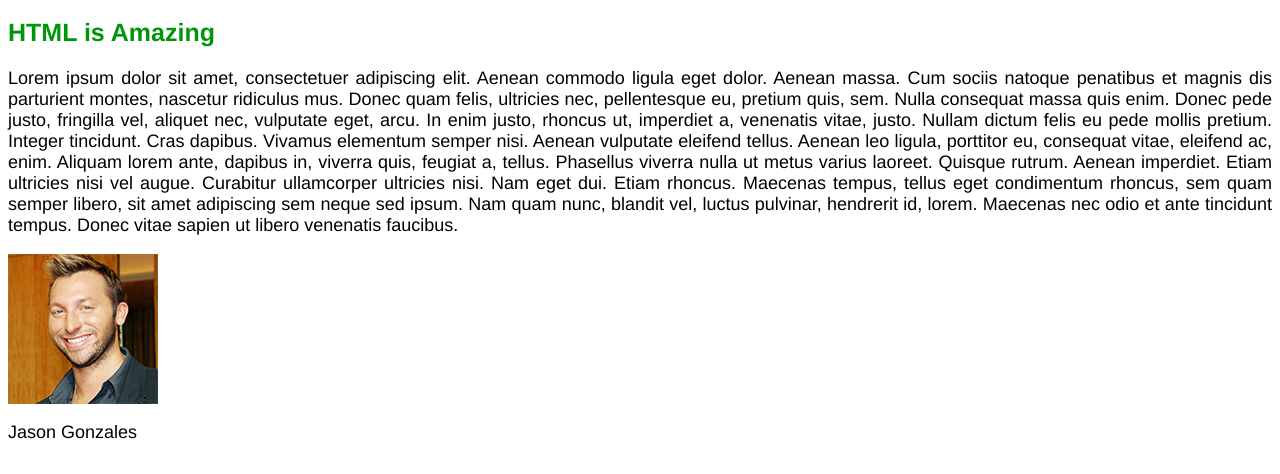
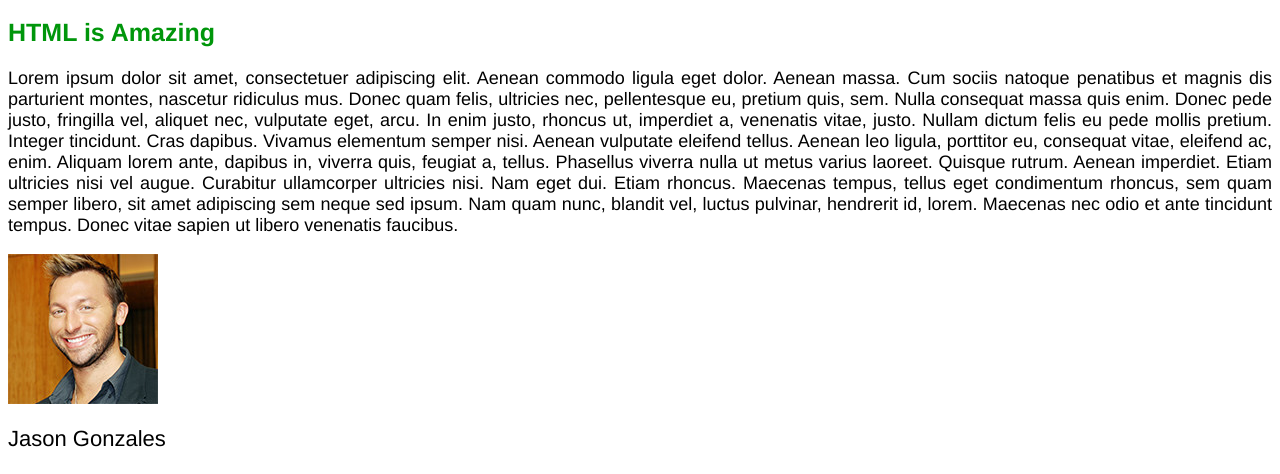
Before and after one commit to Yoimer/build-responsive-real-world-websites-with-html5-and-css3-2017-10, a plain HTML site: page blog post/index.html in a window 1280 px wide. Shown: the part 599-1073 px from the top of the page. Drawn offline with Linux system fonts and the light colour scheme; a script that the page names is missing.

Commit message:
015 classes and id's

```diff
--- a/blog post/index.html
+++ b/blog post/index.html
@@ -11,7 +11,7 @@
     <body>
         <h1>My first blog post</h1>
         <h2>This is my first blog post</h2>
-        <p>Lorem ipsum dolor sit amet, consectetuer adipiscing elit. Aenean commodo ligula eget dolor. Aenean massa. Cum sociis natoque penatibus et magnis dis parturient montes, nascetur ridiculus mus. Donec quam felis, ultricies nec, pellentesque eu, pretium quis, sem. Nulla consequat massa quis enim. Donec pede justo, fringilla vel, aliquet nec, vulputate eget, arcu. In enim justo, rhoncus ut, imperdiet a, venenatis vitae, justo. Nullam dictum felis eu pede mollis pretium. Integer tincidunt. Cras dapibus. Vivamus elementum semper nisi. Aenean vulputate eleifend tellus. Aenean leo ligula, porttitor eu, consequat vitae, eleifend ac, enim. Aliquam lorem ante, dapibus in, viverra quis, feugiat a, tellus. Phasellus viverra nulla ut metus varius laoreet. Quisque rutrum. Aenean imperdiet. Etiam ultricies nisi vel augue. Curabitur ullamcorper ultricies nisi. Nam eget dui. Etiam rhoncus. Maecenas tempus, tellus eget condimentum rhoncus, sem quam semper libero, sit amet adipiscing sem neque sed ipsum. Nam quam nunc, blandit vel, luctus pulvinar, hendrerit id, lorem. Maecenas nec odio et ante tincidunt tempus. Donec vitae sapien ut libero venenatis faucibus.</p>
+        <p class="main-text">Lorem ipsum dolor sit amet, consectetuer adipiscing elit. Aenean commodo ligula eget dolor. Aenean massa. Cum sociis natoque penatibus et magnis dis parturient montes, nascetur ridiculus mus. Donec quam felis, ultricies nec, pellentesque eu, pretium quis, sem. Nulla consequat massa quis enim. Donec pede justo, fringilla vel, aliquet nec, vulputate eget, arcu. In enim justo, rhoncus ut, imperdiet a, venenatis vitae, justo. Nullam dictum felis eu pede mollis pretium. Integer tincidunt. Cras dapibus. Vivamus elementum semper nisi. Aenean vulputate eleifend tellus. Aenean leo ligula, porttitor eu, consequat vitae, eleifend ac, enim. Aliquam lorem ante, dapibus in, viverra quis, feugiat a, tellus. Phasellus viverra nulla ut metus varius laoreet. Quisque rutrum. Aenean imperdiet. Etiam ultricies nisi vel augue. Curabitur ullamcorper ultricies nisi. Nam eget dui. Etiam rhoncus. Maecenas tempus, tellus eget condimentum rhoncus, sem quam semper libero, sit amet adipiscing sem neque sed ipsum. Nam quam nunc, blandit vel, luctus pulvinar, hendrerit id, lorem. Maecenas nec odio et ante tincidunt tempus. Donec vitae sapien ut libero venenatis faucibus.</p>
         <!-- img is an element with the source attribute -->
         <img src="logo.jpg" alt="The HTML5 logo">
         <!-- external link -->
@@ -19,8 +19,8 @@
         <!-- internal link -->
         <a href="logo.jpg" target="_blank">HTML Logo</a>
         <h2>HTML is Amazing</h2>
-        <p>Lorem ipsum dolor sit amet, consectetuer adipiscing elit. Aenean commodo ligula eget dolor. Aenean massa. Cum sociis natoque penatibus et magnis dis parturient montes, nascetur ridiculus mus. Donec quam felis, ultricies nec, pellentesque eu, pretium quis, sem. Nulla consequat massa quis enim. Donec pede justo, fringilla vel, aliquet nec, vulputate eget, arcu. In enim justo, rhoncus ut, imperdiet a, venenatis vitae, justo. Nullam dictum felis eu pede mollis pretium. Integer tincidunt. Cras dapibus. Vivamus elementum semper nisi. Aenean vulputate eleifend tellus. Aenean leo ligula, porttitor eu, consequat vitae, eleifend ac, enim. Aliquam lorem ante, dapibus in, viverra quis, feugiat a, tellus. Phasellus viverra nulla ut metus varius laoreet. Quisque rutrum. Aenean imperdiet. Etiam ultricies nisi vel augue. Curabitur ullamcorper ultricies nisi. Nam eget dui. Etiam rhoncus. Maecenas tempus, tellus eget condimentum rhoncus, sem quam semper libero, sit amet adipiscing sem neque sed ipsum. Nam quam nunc, blandit vel, luctus pulvinar, hendrerit id, lorem. Maecenas nec odio et ante tincidunt tempus. Donec vitae sapien ut libero venenatis faucibus.</p>
+        <p class="main-text">Lorem ipsum dolor sit amet, consectetuer adipiscing elit. Aenean commodo ligula eget dolor. Aenean massa. Cum sociis natoque penatibus et magnis dis parturient montes, nascetur ridiculus mus. Donec quam felis, ultricies nec, pellentesque eu, pretium quis, sem. Nulla consequat massa quis enim. Donec pede justo, fringilla vel, aliquet nec, vulputate eget, arcu. In enim justo, rhoncus ut, imperdiet a, venenatis vitae, justo. Nullam dictum felis eu pede mollis pretium. Integer tincidunt. Cras dapibus. Vivamus elementum semper nisi. Aenean vulputate eleifend tellus. Aenean leo ligula, porttitor eu, consequat vitae, eleifend ac, enim. Aliquam lorem ante, dapibus in, viverra quis, feugiat a, tellus. Phasellus viverra nulla ut metus varius laoreet. Quisque rutrum. Aenean imperdiet. Etiam ultricies nisi vel augue. Curabitur ullamcorper ultricies nisi. Nam eget dui. Etiam rhoncus. Maecenas tempus, tellus eget condimentum rhoncus, sem quam semper libero, sit amet adipiscing sem neque sed ipsum. Nam quam nunc, blandit vel, luctus pulvinar, hendrerit id, lorem. Maecenas nec odio et ante tincidunt tempus. Donec vitae sapien ut libero venenatis faucibus.</p>
         <img src="author.jpg" alt="Author photo">
-        <p>Jason Gonzales</p>
+        <p class="author-text">Jason Gonzales</p>
     </body>
 </html>
--- a/blog post/style.css
+++ b/blog post/style.css
@@ -28,6 +28,10 @@
     font-size: 25px;
 }
 
-p {
+.main-text {
     text-align: justify;
 }
+
+.author-text {
+    font-size: 22px;
+}
```
